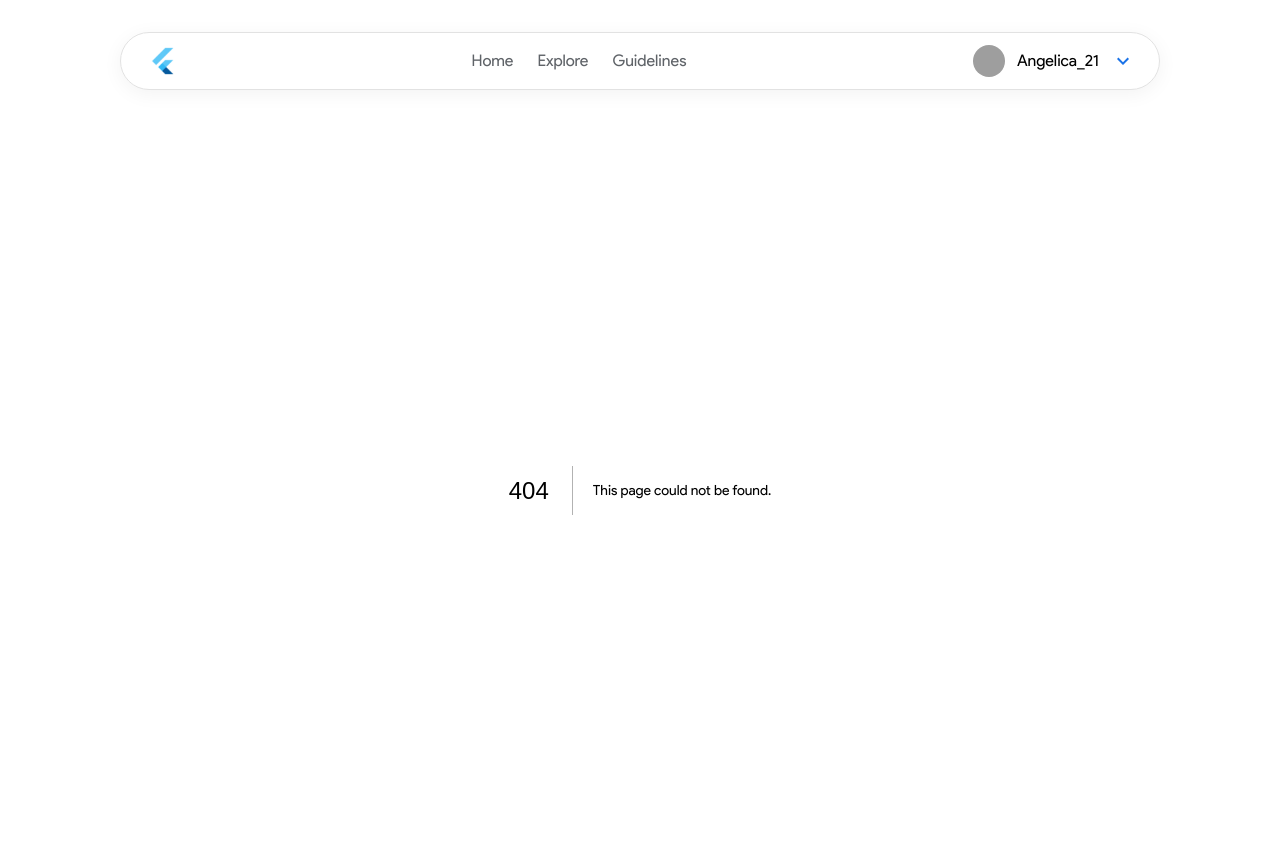
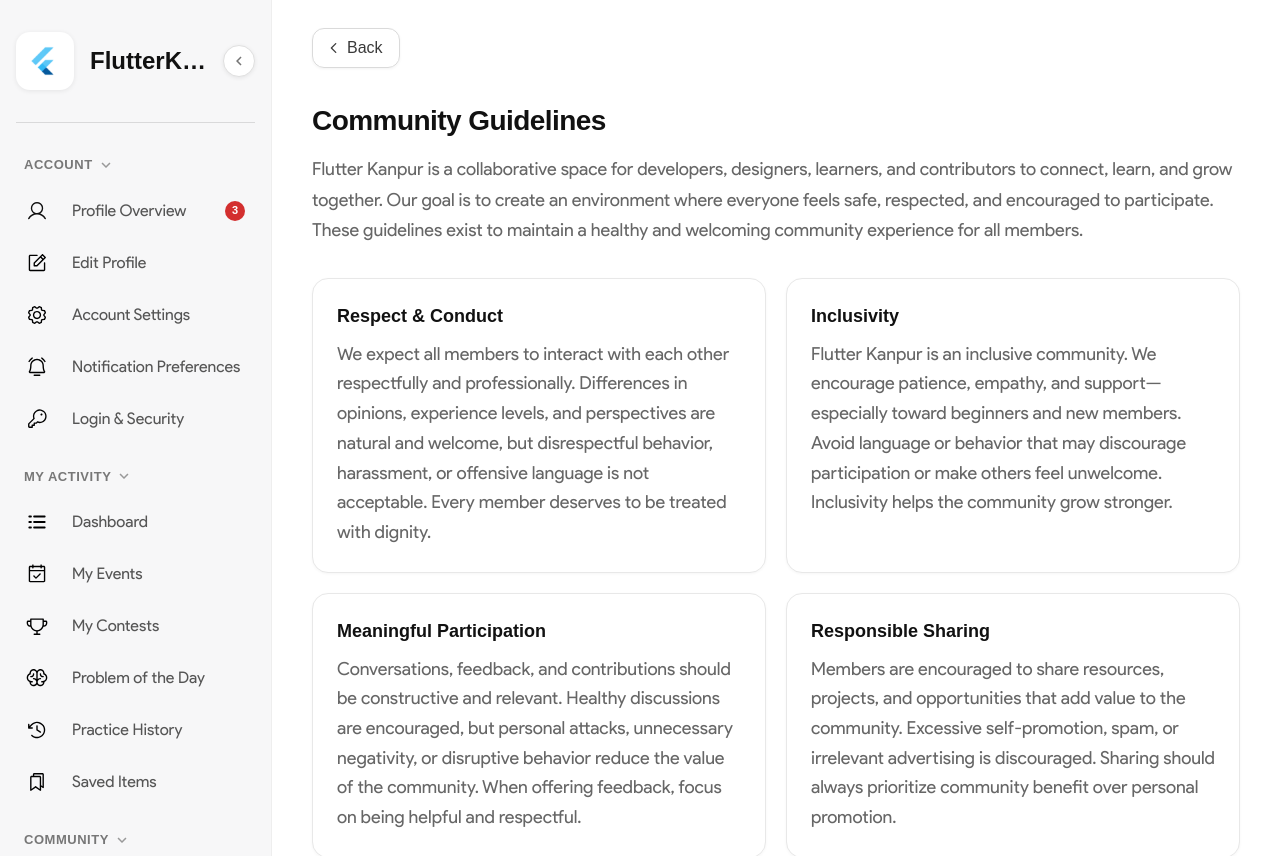
Before and after one commit to Flutter-Kanpur/Flutter-Kanpur-Website-2.0, a Next.js app: page /communityGuidelines in a window 1280 px wide. Before the commit this address had no page. Shown: the top 856 px of the page. Built offline with nearby package versions, Linux system fonts and the light colour scheme; grey boxes are pictures that could not be loaded; a web font is replaced by a local one; what @mui/material-nextjs would draw is missing.

Commit message:
Bug Fixes Side bar improvements

```diff
--- /dev/null
+++ b/src/app/(profileTabs)/communityGuidelines/page.js
@@ -0,0 +1,16 @@
+"use client";
+
+import Box from "@mui/material/Box";
+import CommunityGuidelines from "@/components/dashboardv2/communityGuideline";
+import MobileTopBar from "@/components/profile/MobileTopBar";
+
+export default function GuidelinesPage() {
+  return (
+    <Box sx={{ width: "100%", minHeight: "100%" }}>
+      <Box sx={{ px: { xs: 2, md: 0 }, pt: { xs: 2, md: 0 } }}>
+        <MobileTopBar />
+      </Box>
+      <CommunityGuidelines />
+    </Box>
+  );
+}
--- a/src/app/explore/projects/page.js
+++ b/src/app/(profileTabs)/explore/projects/page.js
@@ -3,7 +3,6 @@
 import { useState } from "react";
 import { Box } from "@mui/material";
 
-import ProfileSidebar from "@/components/profile/ProfileSidebar";
 import MobileTopBar from "@/components/profile/MobileTopBar";
 import ScreenUtilScaler from "@/components/layouts/ScreenUtilScaler";
 import SearchBar from "@/components/dashboardv2/searchBar/SearchBar";
@@ -20,33 +19,18 @@
     <ScreenUtilScaler designWidth={1600} desktopMin={1200}>
       <Box
         sx={{
-          display: "flex",
           width: "100%",
           minHeight: "100vh",
           backgroundColor: "#FFFFFF",
           overflowX: "hidden",
+          px: { xs: 2, md: 3, lg: 5 },
+          py: { xs: 3, md: 4 },
         }}
       >
-        {/* Sidebar (md+) */}
-        <ProfileSidebar />
+        <MobileTopBar />
 
-        {/* Main Content */}
-        <Box
-          sx={{
-            flex: 1,
-            minWidth: 0,
-            px: { xs: 2, md: 3, lg: 5 },
-            py: { xs: 3, md: 4 },
-            overflowY: "auto",
-          }}
-        >
-          {/* Mobile top bar with nav drawer (below md, where the sidebar is hidden) */}
-          <MobileTopBar />
+        <Header />
 
-          {/* Header */}
-          <Header />
-
-        {/* Body */}
         <Box
           sx={{
             mt: 4,
@@ -57,7 +41,6 @@
             width: "100%",
           }}
         >
-          {/* Left Section */}
           <ProjectList
             searchBar={<SearchBar onSearchClick={() => {}} />}
             searchValue={searchValue}
@@ -65,9 +48,7 @@
             setSelectedFilter={setSelectedFilter}
           />
 
-          {/* Right Section */}
           <UploadProject />
-        </Box>
         </Box>
       </Box>
     </ScreenUtilScaler>
--- /dev/null
+++ b/src/app/(profileTabs)/layout.js
@@ -0,0 +1,34 @@
+"use client";
+
+import { Box } from "@mui/material";
+import ProfileSidebar from "@/components/profile/ProfileSidebar";
+
+/**
+ * Shared shell for account-area pages (profile, guidelines, project submission).
+ * Sidebar stays mounted while navigating between these routes.
+ */
+export default function AccountLayout({ children }) {
+  return (
+    <Box
+      sx={{
+        display: "flex",
+        width: "100%",
+        minHeight: "100vh",
+        overflowX: "hidden",
+        backgroundColor: "#fff",
+      }}
+    >
+      <ProfileSidebar />
+      <Box
+        component="main"
+        sx={{
+          flex: 1,
+          minWidth: 0,
+          width: "100%",
+        }}
+      >
+        {children}
+      </Box>
+    </Box>
+  );
+}
--- a/src/app/profile/edit/page.jsx
+++ b/src/app/(profileTabs)/profile/edit/page.jsx
@@ -33,7 +33,6 @@
 import ActionButtons from "@/components/profile/edit/ActionButtons";
 import { Box } from "@mui/material";
 import GradientHeader from "@/components/header/GradientHeader";
-import ProfileSidebar from "@/components/profile/ProfileSidebar";
 import DesktopEditProfile from "@/components/profile/edit/DesktopEditProfilePage";
 import MobileLayout from "@/components/layouts/MobileLayout";
 
@@ -386,29 +385,10 @@
 //     const [showSuccess, setShowSuccess] = useState(false);
 
   return (
-<>
-<Box
-      sx={{
-        display: { xs: "none", sm: "flex" },
-        minHeight: "100vh",
-        width: "100%",
-        overflowX: "hidden",
-      }}
-    >
-      <ProfileSidebar />
+    <>
+      <DesktopEditProfile />
 
-      <DesktopEditProfile/>
-    </Box>
-
-{/* //     <Box
-//    sx={{
-//   maxWidth: 425,
-//   mx: "auto",
-//   minHeight: "100vh",
-//   display: { xs: "block", md: "none" }
-// }}
-//     > */}
-<MobileLayout>
+      <MobileLayout>
     <GradientHeader
     title="Edit profile"
     onBack={() => router.back()}
--- a/src/app/profile/page.js
+++ b/src/app/(profileTabs)/profile/page.js
@@ -5,7 +5,6 @@
 import { useRouter } from "next/navigation";
 // import { onAuthStateChanged, signOut } from "firebase/auth";
 // import { auth } from "@/firebase/config";
-import ProfileSidebar from "@/components/profile/ProfileSidebar";
 import DesktopProfilePage from "@/components/profile/DesktopProfilePage";
 import MobileLayout from "@/components/layouts/MobileLayout";
 import GradientHeader from "@/components/header/GradientHeader";
@@ -55,28 +54,8 @@
   };
 
   return (
-    // <Box
-    //   sx={{
-    //     maxWidth: 425,
-    //     mx: "auto",
-    //     minHeight: "100vh",
-    //     backgroundColor: "#fff",
-    //     pb: 12,
-    //   }}
-    // >
-<>
-    {/* Desktop + tablet */}
-    <Box
-      sx={{
-        display: { xs: "none", sm: "flex" },
-        minHeight: "100vh",
-        width: "100%",
-        overflowX: "hidden",
-      }}
-    >
-      <ProfileSidebar />
+    <>
       <DesktopProfilePage />
-    </Box>
 
       <MobileLayout>
     <GradientHeader
@@ -203,7 +182,7 @@
                     height={20}
                   />
                 }
-                text="Community Guidelines" onClick={() => { }} isLast />
+                text="Community Guidelines" onClick={() => router.push("/communityGuidelines")} isLast />
               </List>
             </ProfileSection>
 
--- a/src/app/dashboard/communityGuidelines/page.js
+++ /dev/null
@@ -1,15 +0,0 @@
-"use client";
-import React from 'react';
-import Box from "@mui/material/Box";
-import CommunityGuidelines from "../../../components/dashboardv2/communityGuideline";
-import ProfileSidebar from "@/components/profile/ProfileSidebar";
-export default function GuidelinesPage() {
-  return (
-    <Box sx={{ display: { xs: "block", md: "flex" } }}>
-      <ProfileSidebar />
-      <Box sx={{ flex: 1 }}>
-        <CommunityGuidelines />
-      </Box>
-    </Box>
-  );
-}
--- a/src/components/TopNavbar/index.jsx
+++ b/src/components/TopNavbar/index.jsx
@@ -41,7 +41,10 @@
     const links = [
         { id: 1, name: 'Home', route: '/' },
         { id: 2, name: 'Explore', route: '/explore' },
-        { id: 3, name: 'Guidelines', route: '/dashboard/communityGuidelines' },
+        { id: 2, name: 'Community', route: '' },
+        { id: 2, name: 'Practice', route: '' },
+        { id: 2, name: 'Forum', route: '' },
+        { id: 3, name: 'Blogs', route: '' },
     ];
 
     const userSection = (
@@ -77,13 +80,12 @@
     );
 
     return (
-        <PaddingContainer>
+        <PaddingContainer style={{ pt: { sm: 2.5, md: 5 } }}>
             <Box
                 sx={{
                     display: shouldHide ? 'none' : 'flex',
                     flexDirection: 'row',
                     mx: 'auto',
-                    mt: 4,
                     justifyContent: 'space-between',
                     alignItems: 'center',
                     maxWidth: 1040,
@@ -96,7 +98,6 @@
                     px: { xs: 2, sm: 2.5, md: 3 },
                     boxShadow: '0 4px 20px rgba(0, 0, 0, 0.05)',
                     position: 'sticky',
-                    top: 20,
                     zIndex: 1000,
                 }}
             >
--- a/src/components/dashboardv2/communityGuideline/guidelineCard.jsx
+++ b/src/components/dashboardv2/communityGuideline/guidelineCard.jsx
@@ -1,11 +1,41 @@
 import React from "react";
+import { Box, Typography } from "@mui/material";
+
 export default function GuidelineCard({ title, description }) {
   return (
-    <div className="p-6 bg-[#FAF9F6] border border-gray-100 rounded-2xl shadow-sm hover:shadow-md transition-shadow duration-200 flex flex-col justify-between">
-      <div className="space-y-3">
-        <h3 className="text-lg font-semibold text-gray-900">{title}</h3>
-        <p className="text-sm text-gray-600 leading-relaxed">{description}</p>
-      </div>
-    </div>
+    <Box
+      sx={{
+        p: { xs: 2.5, md: 3 },
+        bgcolor: "#fff",
+        border: "1px solid #E8E8E8",
+        borderRadius: "16px",
+        boxShadow: "0 1px 3px rgba(0,0,0,0.04)",
+        height: "100%",
+        transition: "box-shadow 0.2s ease",
+        "&:hover": {
+          boxShadow: "0 4px 12px rgba(0,0,0,0.06)",
+        },
+      }}
+    >
+      <Typography
+        sx={{
+          fontSize: { xs: 16, md: 18 },
+          fontWeight: 600,
+          color: "#111",
+          mb: 1.25,
+        }}
+      >
+        {title}
+      </Typography>
+      <Typography
+        sx={{
+          fontSize: { xs: 16, md: 18 },
+          color: "#666",
+          lineHeight: 1.65,
+        }}
+      >
+        {description}
+      </Typography>
+    </Box>
   );
 }
--- a/src/components/dashboardv2/communityGuideline/index.jsx
+++ b/src/components/dashboardv2/communityGuideline/index.jsx
@@ -1,4 +1,8 @@
+"use client";
+
 import React from "react";
+import { Box, Button, Typography } from "@mui/material";
+import Image from "next/image";
 import GuidelineCard from "./guidelineCard";
 
 const guidelinesData = [
@@ -31,46 +35,113 @@
 
 export default function CommunityGuidelines() {
   return (
-    <div className="w-full min-h-screen bg-white text-gray-800 p-6 md:p-8 lg:p-10 overflow-y-auto">
-      {/* Back Button */}
-      <div className="mb-6">
-        <button
-          onClick={() => window.history.back()}
-          className="px-4 py-2 text-sm font-medium text-gray-600 bg-gray-50 hover:bg-gray-100 border border-gray-200 rounded-lg transition-colors flex items-center gap-2 shadow-sm"
+    <Box
+      sx={{
+        width: "100%",
+        minHeight: "100%",
+        bgcolor: "#fff",
+        px: { xs: 2.5, md: 4, lg: 5 },
+        pt: { xs: 2, md: 3.5 },
+        pb: { xs: 4, md: 6 },
+        overflowY: "auto",
+      }}
+    >
+      <Button
+        variant="outlined"
+        size="small"
+        onClick={() => window.history.back()}
+        startIcon={
+          <Image
+            src="/assets/profile-page-assets/back_arrow_icon.svg"
+            alt="Back"
+            width={14}
+            height={14}
+          />
+        }
+        sx={{
+          height: { xs: 36, md: 40 },
+          minWidth: "auto",
+          width: "fit-content",
+          borderRadius: "12px",
+          px: 2,
+          mb: { xs: 3, md: 4 },
+          borderColor: "#DADADA",
+          color: "#3A3A3A",
+          fontSize: { xs: "14px", md: "16px" },
+          fontWeight: 500,
+          textTransform: "none",
+          boxShadow: "0px 1px 3px rgba(0,0,0,0.05)",
+          "& .MuiButton-startIcon": { mr: 0.75 },
+          "&:hover": {
+            borderColor: "#DADADA",
+            background: "#fff",
+          },
+        }}
+      >
+        Back
+      </Button>
+
+      <Box sx={{ maxWidth: 1500, mb: { xs: 3, md: 4 } }}>
+        <Typography
+          component="h1"
+          sx={{
+            fontSize: { xs: 22, md: 28 },
+            fontWeight: 700,
+            color: "#111",
+            letterSpacing: "-0.02em",
+            mb: 1.5,
+          }}
         >
-          <span>&larr;</span> Back
-        </button>
-      </div>
-
-      {/* Header Area - Kept clean as per Figma */}
-      <div className="max-w-4xl mb-8 space-y-3">
-        <h1 className="text-2xl font-bold text-gray-900 tracking-tight">
           Community Guidelines
-        </h1>
-        <p className="text-sm text-gray-600 leading-relaxed max-w-3xl">
+        </Typography>
+        <Typography
+          sx={{
+            fontSize: { xs: 14, md: 18 },
+            color: "#666",
+            lineHeight: 1.7,
+            maxWidth: 1500,
+          }}
+        >
           Flutter Kanpur is a collaborative space for developers, designers,
           learners, and contributors to connect, learn, and grow together. Our
           goal is to create an environment where everyone feels safe, respected,
           and encouraged to participate. These guidelines exist to maintain a
           healthy and welcoming community experience for all members.
-        </p>
-      </div>
+        </Typography>
+      </Box>
 
-      {/* Grid Layout for Cards */}
-      <div className="grid grid-cols-1 md:grid-cols-2 gap-6 max-w-5xl">
-        {guidelinesData.map((guideline, index) => (
+      <Box
+        sx={{
+          display: "grid",
+          gridTemplateColumns: {
+            xs: "1fr",
+            md: "1fr 1fr",
+          },
+          gap: { xs: 2, md: 2.5 },
+          maxWidth: 1500,
+        }}
+      >
+        {guidelinesData.map((guideline) => (
           <GuidelineCard
-            key={index}
+            key={guideline.title}
             title={guideline.title}
             description={guideline.description}
           />
         ))}
-      </div>
+      </Box>
 
-      {/* Footer Text */}
-      <div className="mt-12 pt-4 border-t border-gray-100 text-xs text-gray-400">
+      <Typography
+        sx={{
+          mt: { xs: 4, md: 6 },
+          pt: 2,
+          borderTop: "1px solid #F0F0F0",
+          fontSize: 16,
+          color: "#9CA3AF",
+          maxWidth: 1500,
+        }}
+      >
         Last Updated on April, 2026
-      </div>
-    </div>
+      </Typography>
+    </Box>
   );
 }
--- a/src/components/layouts/AppShell.jsx
+++ b/src/components/layouts/AppShell.jsx
@@ -6,7 +6,11 @@
 export default function AppShell({ children }) {
   const pathname = usePathname();
 
-  const hideNavbarRoutes = ["/profile", "/profile/edit", "/explore/projects"];
+  const hideNavbarRoutes = [
+    "/profile",
+    "/explore/projects",
+    "/communityGuidelines",
+  ];
 
   // The "/" landing page imports its own navbar as an overlay on the hero
   // (see components/Home), so suppress the global one there only.
--- a/src/components/profile/ProfileSidebar.jsx
+++ b/src/components/profile/ProfileSidebar.jsx
@@ -115,7 +115,7 @@
       },
       {
         label: "Community Guidelines",
-        href: "/profile/guidelines",
+        href: "/communityGuidelines",
         icon: "/assets/profile-sidebar-assets/community_guidlines_icon.svg",
       },
       {
```
